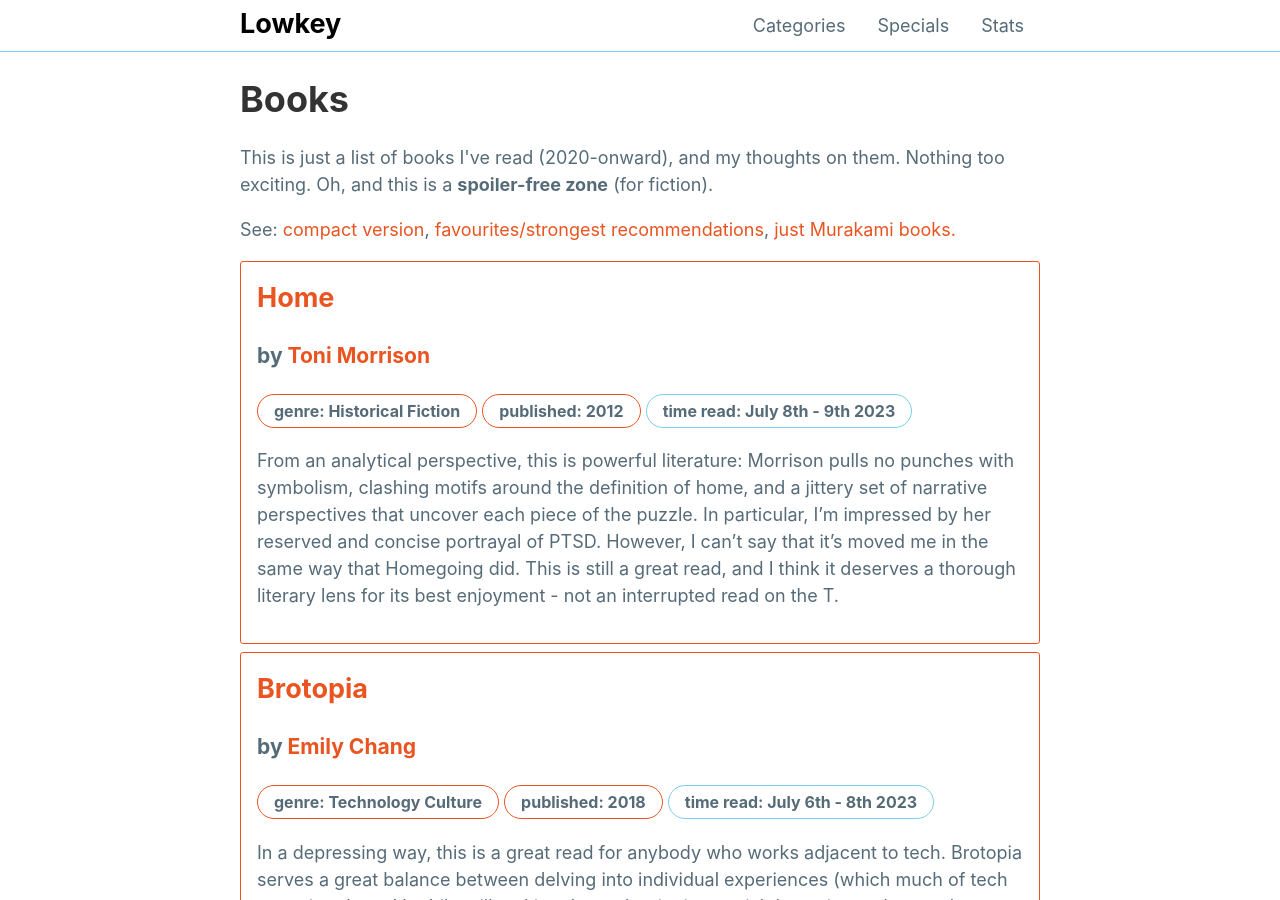
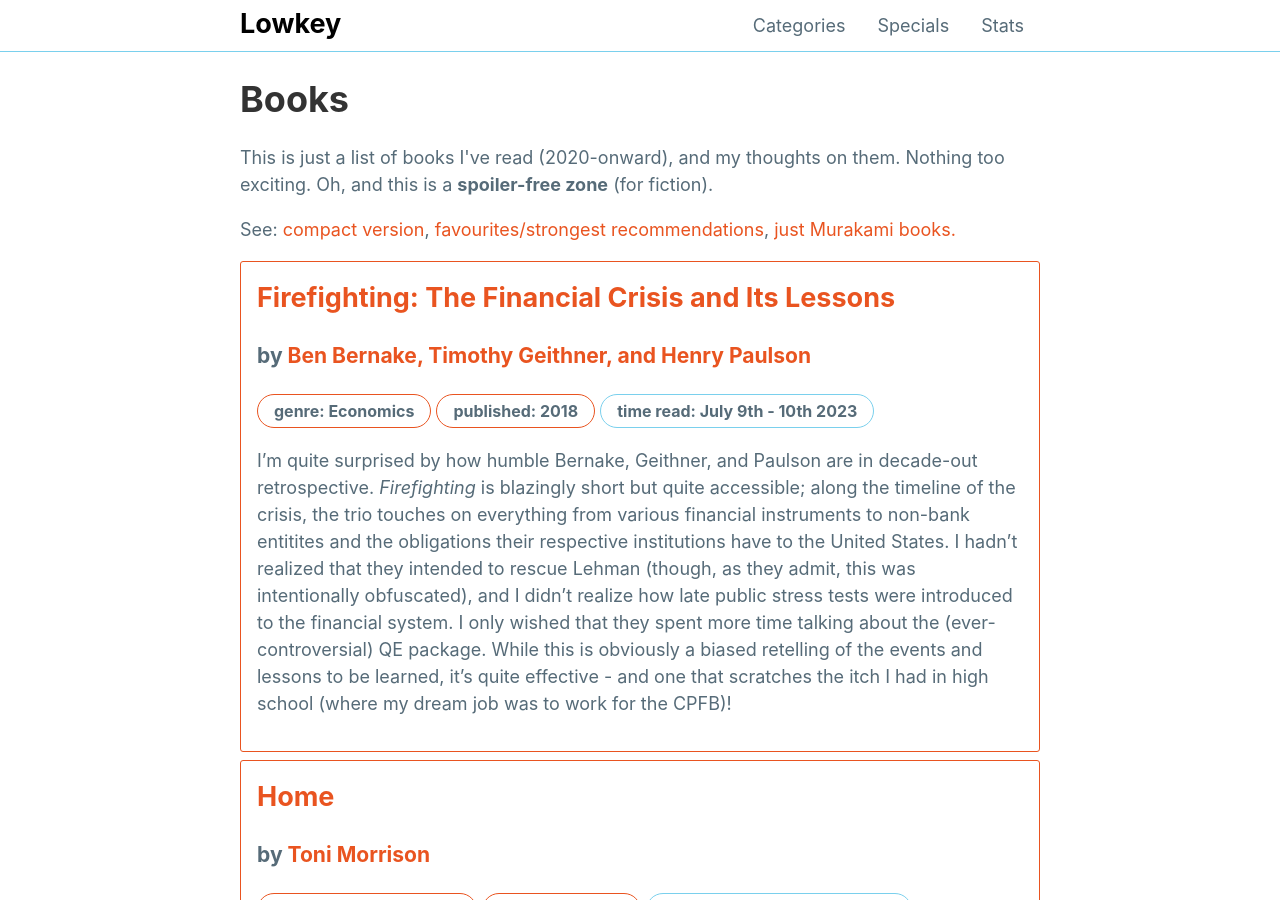
Before and after one commit to mattxwang/lowkey, a Jekyll site: the page built from stats/books.html, in a window 1280 px wide and 900 px high. Built offline with Jekyll 4.4.1, drawn with Linux system fonts in a browser that asks for light colours.

Commit message:
Firefighting!

```diff
--- a/_data/books.yml
+++ b/_data/books.yml
@@ -927,3 +927,11 @@ home:
   time_read: July 8th - 9th 2023
   thoughts: >
     From an analytical perspective, this is powerful literature: Morrison pulls no punches with symbolism, clashing motifs around the definition of home, and a jittery set of narrative perspectives that uncover each piece of the puzzle. In particular, I'm impressed by her reserved and concise portrayal of PTSD. However, I can't say that it's moved me in the same way that Homegoing did. This is still a great read, and I think it deserves a thorough literary lens for its best enjoyment - not an interrupted read on the T.
+firefighting:
+  title: "Firefighting: The Financial Crisis and Its Lessons"
+  author: Ben Bernake, Timothy Geithner, and Henry Paulson
+  genre: Economics
+  year_published: 2018
+  time_read: July 9th - 10th 2023
+  thoughts: >
+    I'm quite surprised by how humble Bernake, Geithner, and Paulson are in decade-out retrospective. *Firefighting* is blazingly short but quite accessible; along the timeline of the crisis, the trio touches on everything from various financial instruments to non-bank entitites and the obligations their respective institutions have to the United States. I hadn't realized that they intended to rescue Lehman (though, as they admit, this was intentionally obfuscated), and I didn't realize how late public stress tests were introduced to the financial system. I only wished that they spent more time talking about the (ever-controversial) QE package. While this is obviously a biased retelling of the events and lessons to be learned, it's quite effective - and one that scratches the itch I had in high school (where my dream job was to work for the CPFB)!
```
